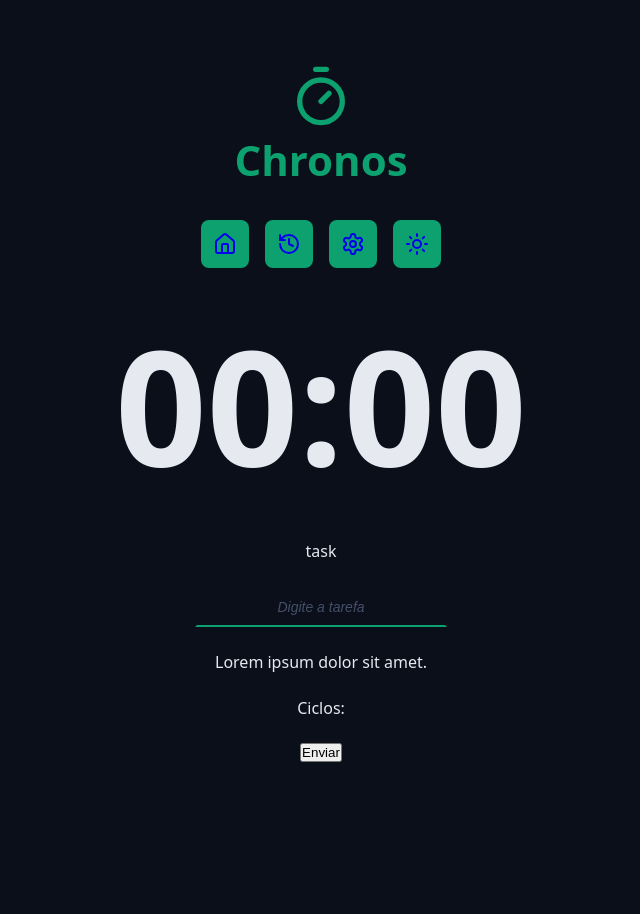
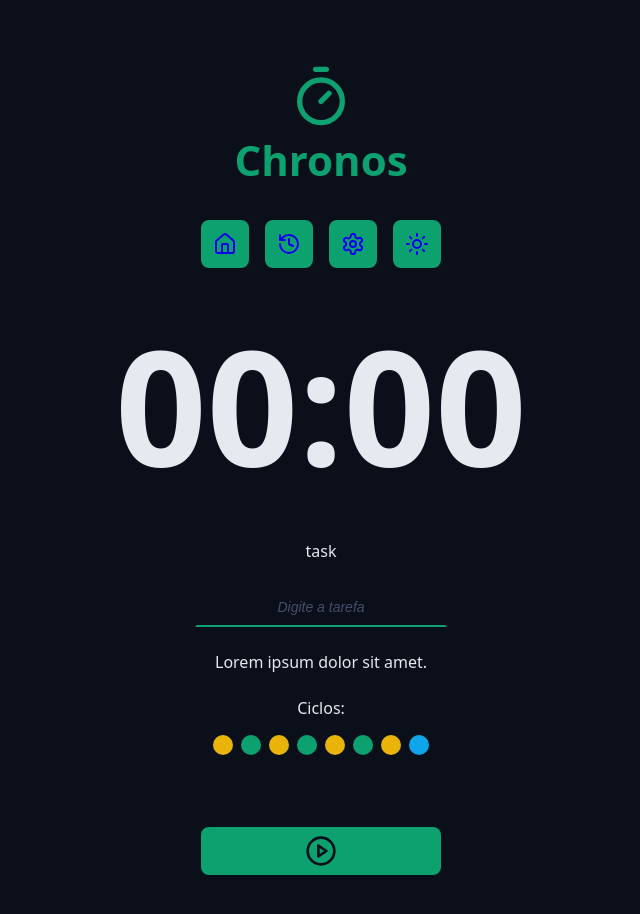
Before and after one commit to NevesRebeca/chronos-pomodoro, a React (Vite) app: page / in a window 1280 px wide. Shown: the top 914 px of the page, without its empty margins (319-959 px from the left). Before the commit the page ends 800 px from the top, so only its background shows below. Built offline with nearby package versions, Linux system fonts and the light colour scheme.

Commit message:
feat: criando o componente button

```diff
--- a/src/App.tsx
+++ b/src/App.tsx
@@ -7,6 +7,8 @@
 import { CountDown } from "./components/CountDown";
 import { DefaultInput } from "./components/DefaultInput";
 import { Cycles } from "./components/Cycles";
+import { DefaultButton } from "./components/DeafultButton";
+import { PlayCircleIcon } from "lucide-react";
 
 export function App() {
   return (
@@ -43,7 +45,7 @@
           </div>
 
           <div className="formRow">
-            <button>Enviar</button>
+            <DefaultButton icon={<PlayCircleIcon />} />
           </div>
         </form>
       </Container>
--- a/src/components/Cycles/index.tsx
+++ b/src/components/Cycles/index.tsx
@@ -6,7 +6,14 @@
       <span>Ciclos:</span>
 
       <div className={styles.cycleDots}>
-        <span className="cycleDot"></span>
+        <span className={`${styles.cycleDot} ${styles.workTime}`}></span>
+        <span className={`${styles.cycleDot} ${styles.shortBreakTime}`}></span>
+        <span className={`${styles.cycleDot} ${styles.workTime}`}></span>
+        <span className={`${styles.cycleDot} ${styles.shortBreakTime}`}></span>
+        <span className={`${styles.cycleDot} ${styles.workTime}`}></span>
+        <span className={`${styles.cycleDot} ${styles.shortBreakTime}`}></span>
+        <span className={`${styles.cycleDot} ${styles.workTime}`}></span>
+        <span className={`${styles.cycleDot} ${styles.longBreakTime}`}></span>
       </div>
     </div>
   );
--- a/src/components/Cycles/styles.module.css
+++ b/src/components/Cycles/styles.module.css
@@ -1,8 +1,14 @@
 .cycles {
+  display: flex;
+  flex-direction: column;
+  align-items: center;
+  justify-content: center;
+  gap: 1.6rem;
 }
 
 .cycleDots {
   display: flex;
+  gap: 0.8rem;
 }
 
 .cycleDot {
@@ -11,3 +17,15 @@
   background-color: var(--primary);
   border-radius: 50%;
 }
+
+.workTime {
+  background: var(--warning);
+}
+
+.shortBreakTime {
+  background: var(--primary);
+}
+
+.longBreakTime {
+  background: var(--info);
+}
--- /dev/null
+++ b/src/components/DeafultButton/index.tsx
@@ -0,0 +1,20 @@
+import styles from "./styles.module.css";
+
+type DefaultButtonProps = {
+  icon: React.ReactNode;
+  color?: "green" | "red";
+} & React.ComponentProps<"button">;
+
+export function DefaultButton({
+  icon,
+  color = "green",
+  ...props
+}: DefaultButtonProps) {
+  return (
+    <>
+      <button className={styles.button} {...props}>
+        {icon}
+      </button>
+    </>
+  );
+}
--- /dev/null
+++ b/src/components/DeafultButton/styles.module.css
@@ -0,0 +1,33 @@
+.button {
+  border: none;
+  background: var(--primary);
+  color: var(--text-over-primary);
+  display: flex;
+  align-items: center;
+  justify-content: center;
+  min-width: 24rem;
+  padding: 0.8rem;
+  border-radius: 0.8rem;
+  margin: 4.8rem 0;
+  cursor: pointer;
+  transition: all 0.1s ease-in-out;
+}
+
+.button svg {
+  width: 3.2rem;
+  height: 3.2rem;
+}
+
+.button:hover {
+  filter: brightness(80%);
+}
+
+.green {
+  background: var(--primary);
+  color: var(--text-over-primary);
+}
+
+.red {
+  background: var(--error);
+  color: var(--text-over-error);
+}
```
